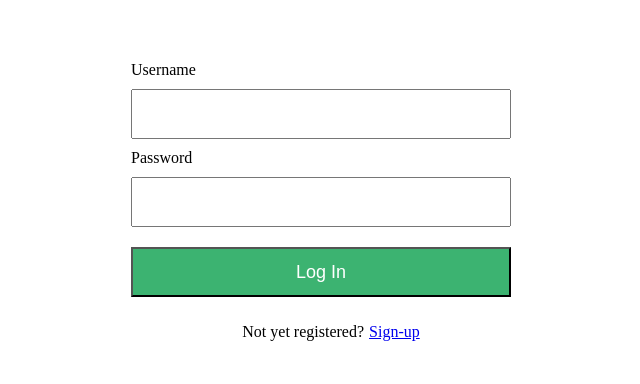
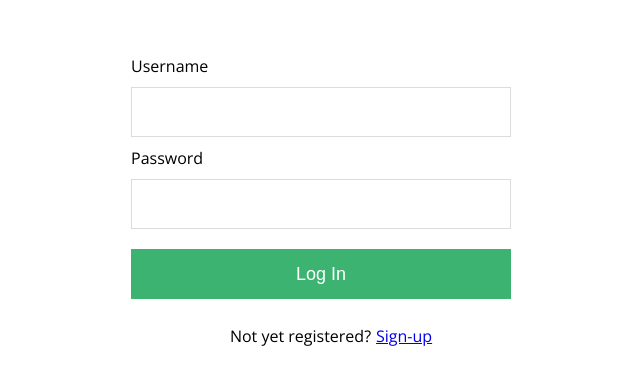
Before and after one commit to wanderlust-team/Front-end, a React (Create React App) app: page / in a window 1280 px wide. Shown: the part 232-616 px from the top of the page, without its empty margins (309-949 px from the left). Built offline with nearby package versions, Linux system fonts and the light colour scheme.

Commit message:
add primary font family

```diff
--- a/public/index.html
+++ b/public/index.html
@@ -2,10 +2,14 @@
 <html lang="en">
   <head>
     <meta charset="utf-8" />
-    <link rel="shortcut icon" href="%PUBLIC_URL%/favicon.ico" />
     <meta
       name="viewport"
       content="width=device-width, initial-scale=1, shrink-to-fit=no"
+    />
+    <link rel="shortcut icon" href="%PUBLIC_URL%/favicon.ico" />
+    <link
+      href="https://fonts.googleapis.com/css?family=Open+Sans"
+      rel="stylesheet"
     />
     <title>Wanderlust</title>
   </head>
--- a/src/index.css
+++ b/src/index.css
@@ -1,4 +1,5 @@
 body {
   margin: 0;
   padding: 0;
+  font-family: 'Open Sans', sans-serif;
 }
--- a/src/onboarding/Login.js
+++ b/src/onboarding/Login.js
@@ -100,6 +100,7 @@
     height: 50px;
     margin: 10px 0;
     padding: 0 10px;
+    border: 1px solid gainsboro;
     box-sizing: border-box;
     font-size: 18px;
     outline: none;
@@ -114,6 +115,7 @@
     font-weight: 500;
     color: white;
     background-color: mediumseagreen;
+    border: 1px solid mediumseagreen;
     cursor: pointer;
   }
 `
--- a/src/onboarding/Signup.js
+++ b/src/onboarding/Signup.js
@@ -89,6 +89,7 @@
     height: 50px;
     margin: 10px 0;
     padding: 0 10px;
+    border: 1px solid gainsboro;
     box-sizing: border-box;
     font-size: 18px;
     outline: none;
@@ -112,6 +113,7 @@
     font-weight: 500;
     color: white;
     background-color: mediumseagreen;
+    border: 1px solid mediumseagreen;
     cursor: pointer;
   }
 `
```
